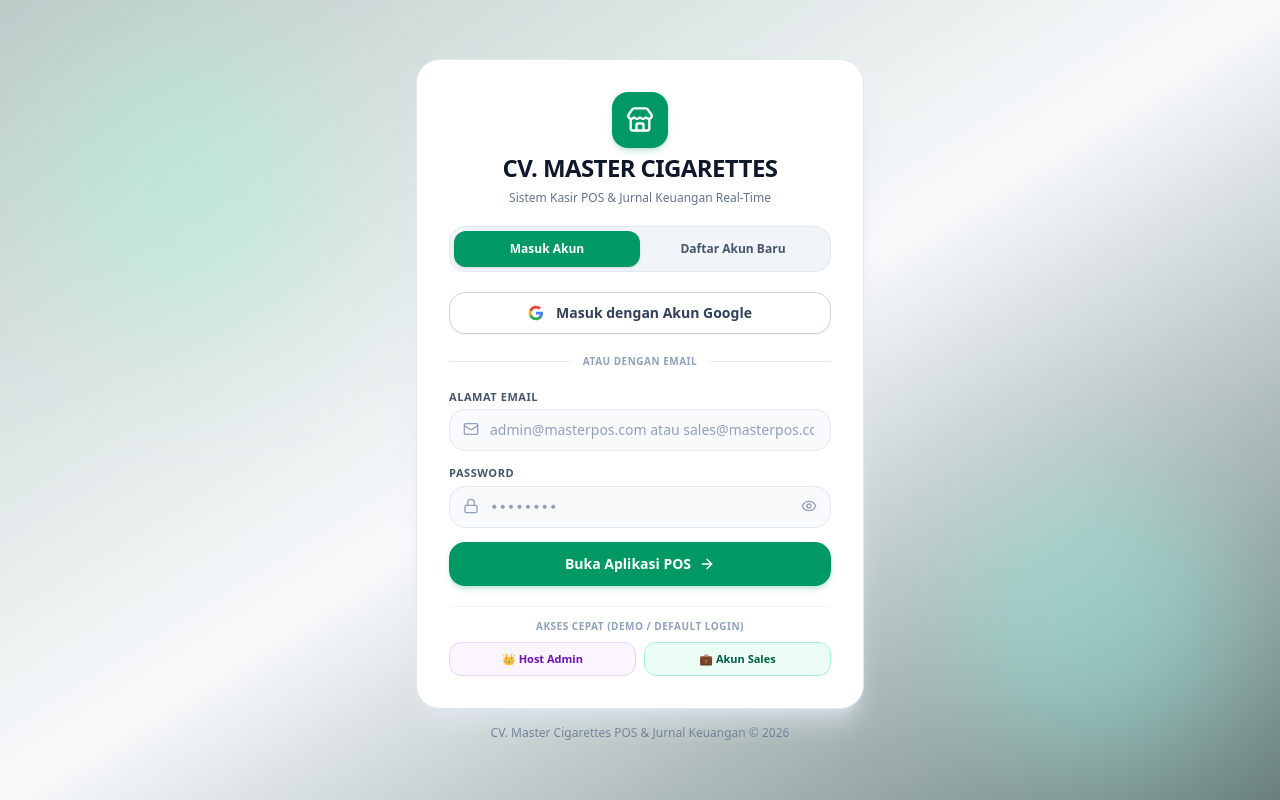
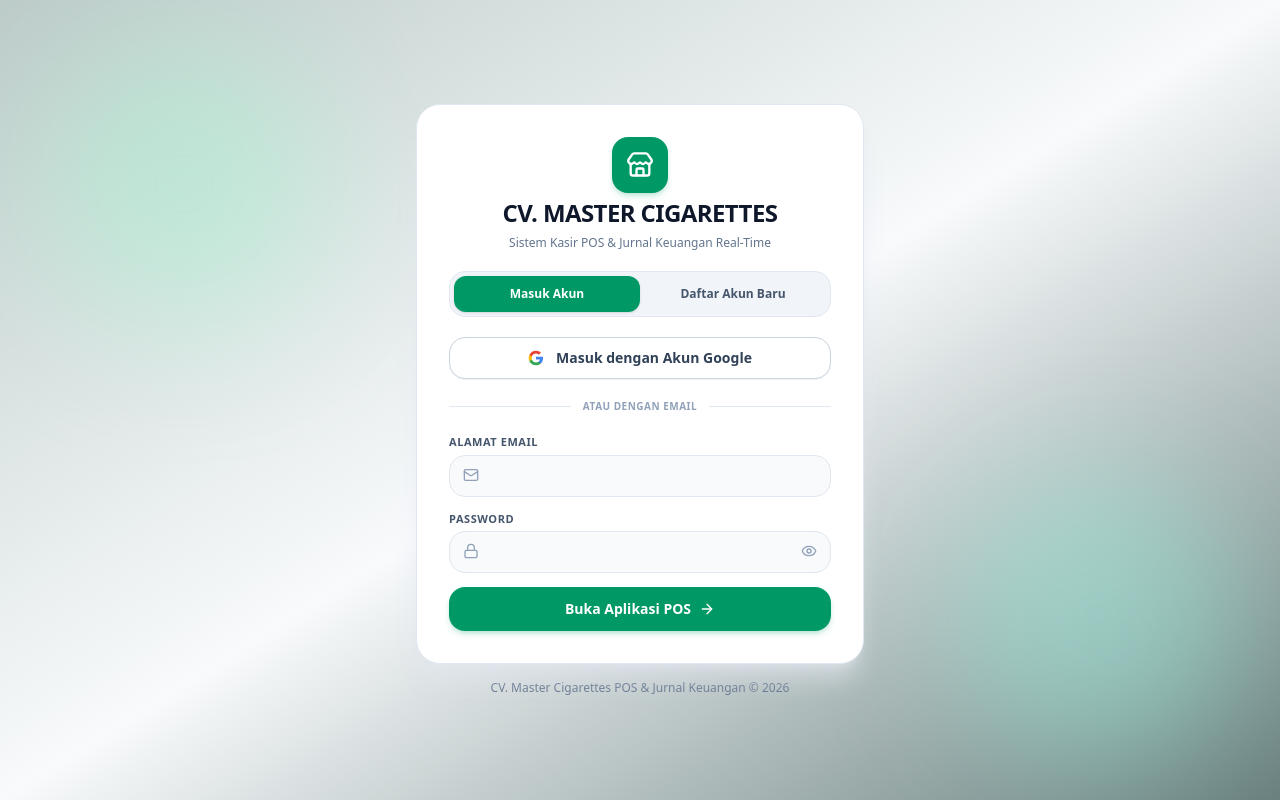
Before and after one commit to grndnstnmlk/jurnaldimas, a React (Vite) app in the folder frontend/: page / in a window 1280 px wide. Built offline with nearby package versions, Linux system fonts and the light colour scheme.

Commit message:
fix: remove quick demo access login buttons and clean email password placeholder hints in LockScreen

```diff
--- a/frontend/src/components/LockScreen.jsx
+++ b/frontend/src/components/LockScreen.jsx
@@ -82,9 +82,9 @@ export default function LockScreen() {
 
     const simulatedGoogleUser = {
       profile: {
-        email: prompt('Masukkan Alamat Email Google Anda (contoh: sales@gmail.com):', 'sales.baru@gmail.com') || '',
+        email: prompt('Masukkan Alamat Email Google Anda:', '') || '',
         name: 'Pengguna Akun Google',
-        picture: 'https://images.unsplash.com/photo-1534528741775-53994a69daeb?w=100'
+        picture: ''
       }
     };
 
@@ -96,16 +96,6 @@ export default function LockScreen() {
     const res = await loginWithGoogle(simulatedGoogleUser);
     if (!res.success) {
       setError(res.error || 'Gagal login menggunakan akun Google.');
-    }
-    setIsSubmitting(false);
-  };
-
-  const handleQuickLogin = async (email, password) => {
-    setIsSubmitting(true);
-    setError('');
-    const res = await login(email, password);
-    if (!res.success) {
-      setError(res.error || 'Gagal login otomatis.');
     }
     setIsSubmitting(false);
   };
@@ -222,8 +212,8 @@ export default function LockScreen() {
                   required
                   value={loginEmail}
                   onChange={(e) => { setLoginEmail(e.target.value); setError(''); }}
-                  placeholder="admin@masterpos.com atau sales@masterpos.com"
-                  className="w-full bg-slate-50 text-slate-900 pl-10 pr-4 py-2.5 rounded-2xl border border-slate-200 text-xs sm:text-sm focus:outline-none focus:border-emerald-600 focus:bg-white focus:ring-1 focus:ring-emerald-600 transition placeholder:text-slate-400"
+                  placeholder=""
+                  className="w-full bg-slate-50 text-slate-900 pl-10 pr-4 py-2.5 rounded-2xl border border-slate-200 text-xs sm:text-sm focus:outline-none focus:border-emerald-600 focus:bg-white focus:ring-1 focus:ring-emerald-600 transition"
                 />
               </div>
             </div>
@@ -239,8 +229,8 @@ export default function LockScreen() {
                   required
                   value={loginPassword}
                   onChange={(e) => { setLoginPassword(e.target.value); setError(''); }}
-                  placeholder="••••••••"
-                  className="w-full bg-slate-50 text-slate-900 pl-10 pr-10 py-2.5 rounded-2xl border border-slate-200 text-xs sm:text-sm focus:outline-none focus:border-emerald-600 focus:bg-white focus:ring-1 focus:ring-emerald-600 transition placeholder:text-slate-400 font-mono"
+                  placeholder=""
+                  className="w-full bg-slate-50 text-slate-900 pl-10 pr-10 py-2.5 rounded-2xl border border-slate-200 text-xs sm:text-sm focus:outline-none focus:border-emerald-600 focus:bg-white focus:ring-1 focus:ring-emerald-600 transition font-mono"
                 />
                 <button
                   type="button"
@@ -283,8 +273,8 @@ export default function LockScreen() {
                   required
                   value={regName}
                   onChange={(e) => { setRegName(e.target.value); setError(''); }}
-                  placeholder="Nama Lengkap Sales"
-                  className="w-full bg-slate-50 text-slate-900 pl-10 pr-4 py-2.5 rounded-2xl border border-slate-200 text-xs sm:text-sm focus:outline-none focus:border-emerald-600 focus:bg-white focus:ring-1 focus:ring-emerald-600 transition placeholder:text-slate-400"
+                  placeholder=""
+                  className="w-full bg-slate-50 text-slate-900 pl-10 pr-4 py-2.5 rounded-2xl border border-slate-200 text-xs sm:text-sm focus:outline-none focus:border-emerald-600 focus:bg-white focus:ring-1 focus:ring-emerald-600 transition"
                 />
               </div>
             </div>
@@ -300,8 +290,8 @@ export default function LockScreen() {
                   required
                   value={regEmail}
                   onChange={(e) => { setRegEmail(e.target.value); setError(''); }}
-                  placeholder="email.sales@gmail.com"
-                  className="w-full bg-slate-50 text-slate-900 pl-10 pr-4 py-2.5 rounded-2xl border border-slate-200 text-xs sm:text-sm focus:outline-none focus:border-emerald-600 focus:bg-white focus:ring-1 focus:ring-emerald-600 transition placeholder:text-slate-400"
+                  placeholder=""
+                  className="w-full bg-slate-50 text-slate-900 pl-10 pr-4 py-2.5 rounded-2xl border border-slate-200 text-xs sm:text-sm focus:outline-none focus:border-emerald-600 focus:bg-white focus:ring-1 focus:ring-emerald-600 transition"
                 />
               </div>
             </div>
@@ -318,8 +308,8 @@ export default function LockScreen() {
                   minLength={6}
                   value={regPassword}
                   onChange={(e) => { setRegPassword(e.target.value); setError(''); }}
-                  placeholder="Minimal 6 karakter"
-                  className="w-full bg-slate-50 text-slate-900 pl-10 pr-10 py-2.5 rounded-2xl border border-slate-200 text-xs sm:text-sm focus:outline-none focus:border-emerald-600 focus:bg-white focus:ring-1 focus:ring-emerald-600 transition placeholder:text-slate-400 font-mono"
+                  placeholder=""
+                  className="w-full bg-slate-50 text-slate-900 pl-10 pr-10 py-2.5 rounded-2xl border border-slate-200 text-xs sm:text-sm focus:outline-none focus:border-emerald-600 focus:bg-white focus:ring-1 focus:ring-emerald-600 transition font-mono"
                 />
                 <button
                   type="button"
@@ -342,29 +332,6 @@ export default function LockScreen() {
           </form>
         )}
 
-        {/* Quick Demo Access Buttons */}
-        <div className="pt-3 border-t border-slate-100 space-y-2">
-          <p className="text-[10px] text-center uppercase tracking-wider font-extrabold text-slate-400">
-            Akses Cepat (Demo / Default Login)
-          </p>
-          <div className="grid grid-cols-2 gap-2">
-            <button
-              type="button"
-              onClick={() => handleQuickLogin('admin@masterpos.com', 'admin123')}
-              className="py-2 px-2.5 rounded-xl bg-purple-50 hover:bg-purple-100 border border-purple-200 text-purple-800 font-bold text-[11px] flex items-center justify-center gap-1.5 transition active:scale-95 text-center"
-            >
-              <span>👑 Host Admin</span>
-            </button>
-            <button
-              type="button"
-              onClick={() => handleQuickLogin('sales@masterpos.com', 'sales123')}
-              className="py-2 px-2.5 rounded-xl bg-emerald-50 hover:bg-emerald-100 border border-emerald-200 text-emerald-800 font-bold text-[11px] flex items-center justify-center gap-1.5 transition active:scale-95 text-center"
-            >
-              <span>💼 Akun Sales</span>
-            </button>
-          </div>
-        </div>
-
       </div>
 
       <div className="mt-4 text-center text-xs text-slate-500 font-medium">
```
